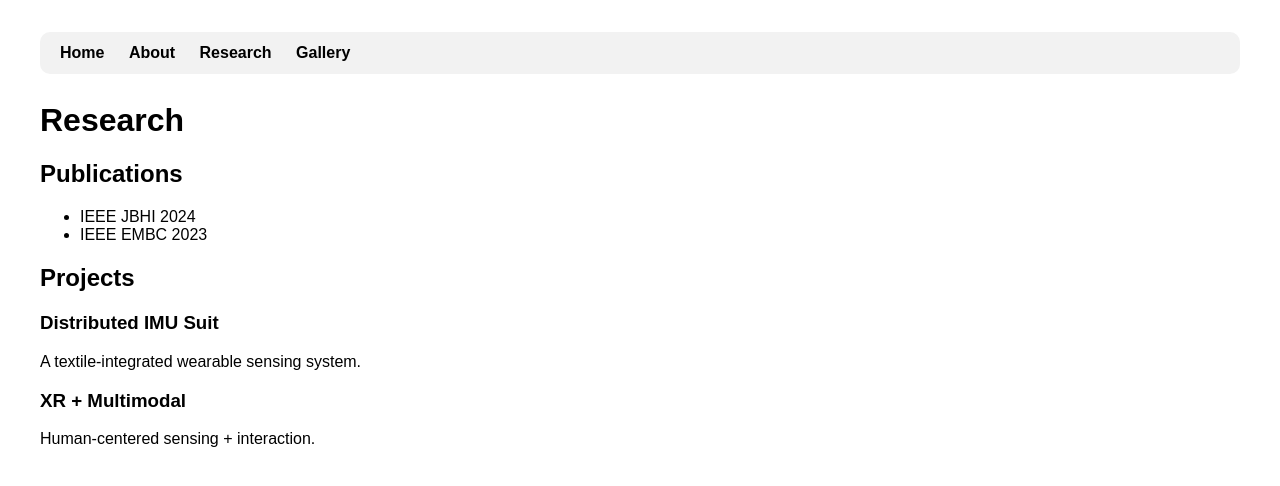
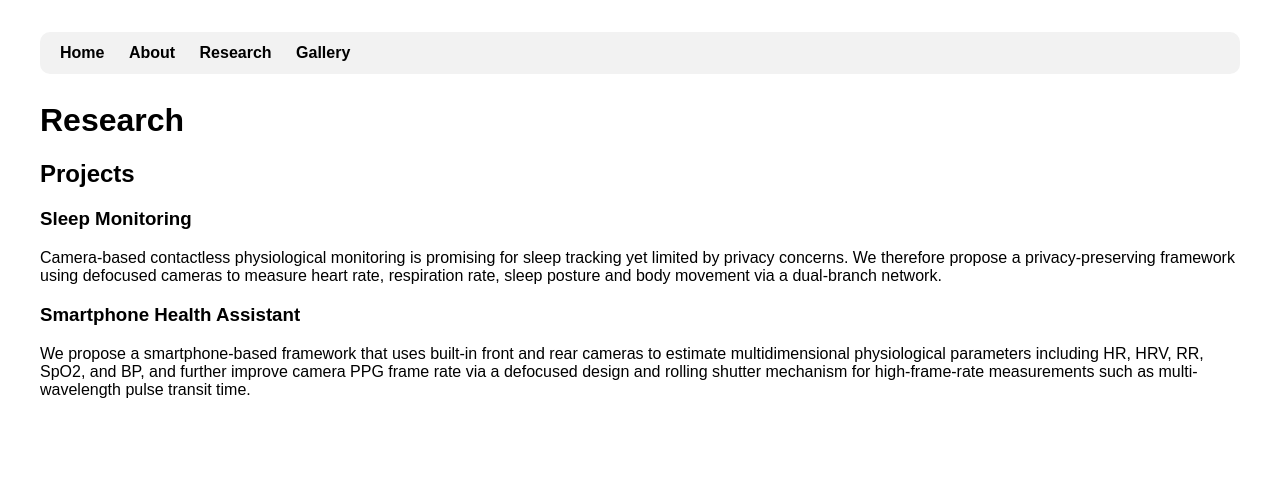
Before and after one commit to yingen-zhu/yingen-zhu.github.io, a Jekyll site: the page built from research.md, in a window 1280 px wide. Shown: the top 486 px of the page. Built offline with Jekyll 4.4.1, drawn with Linux system fonts in a browser that asks for light colours.

Commit message:
Update research.md

```diff
--- a/research.md
+++ b/research.md
@@ -6,14 +6,10 @@ permalink: /research/
 
 # Research
 
-## Publications
-- IEEE JBHI 2024
-- IEEE EMBC 2023
-
 ## Projects
 
-### Distributed IMU Suit
-A textile-integrated wearable sensing system.
+### Sleep Monitoring
+Camera-based contactless physiological monitoring is promising for sleep tracking yet limited by privacy concerns. We therefore propose a privacy-preserving framework using defocused cameras to measure heart rate, respiration rate, sleep posture and body movement via a dual-branch network.
 
-### XR + Multimodal
-Human-centered sensing + interaction.
+### Smartphone Health Assistant
+We propose a smartphone-based framework that uses built-in front and rear cameras to estimate multidimensional physiological parameters including HR, HRV, RR, SpO2, and BP, and further improve camera PPG frame rate via a defocused design and rolling shutter mechanism for high-frame-rate measurements such as multi-wavelength pulse transit time.
```
